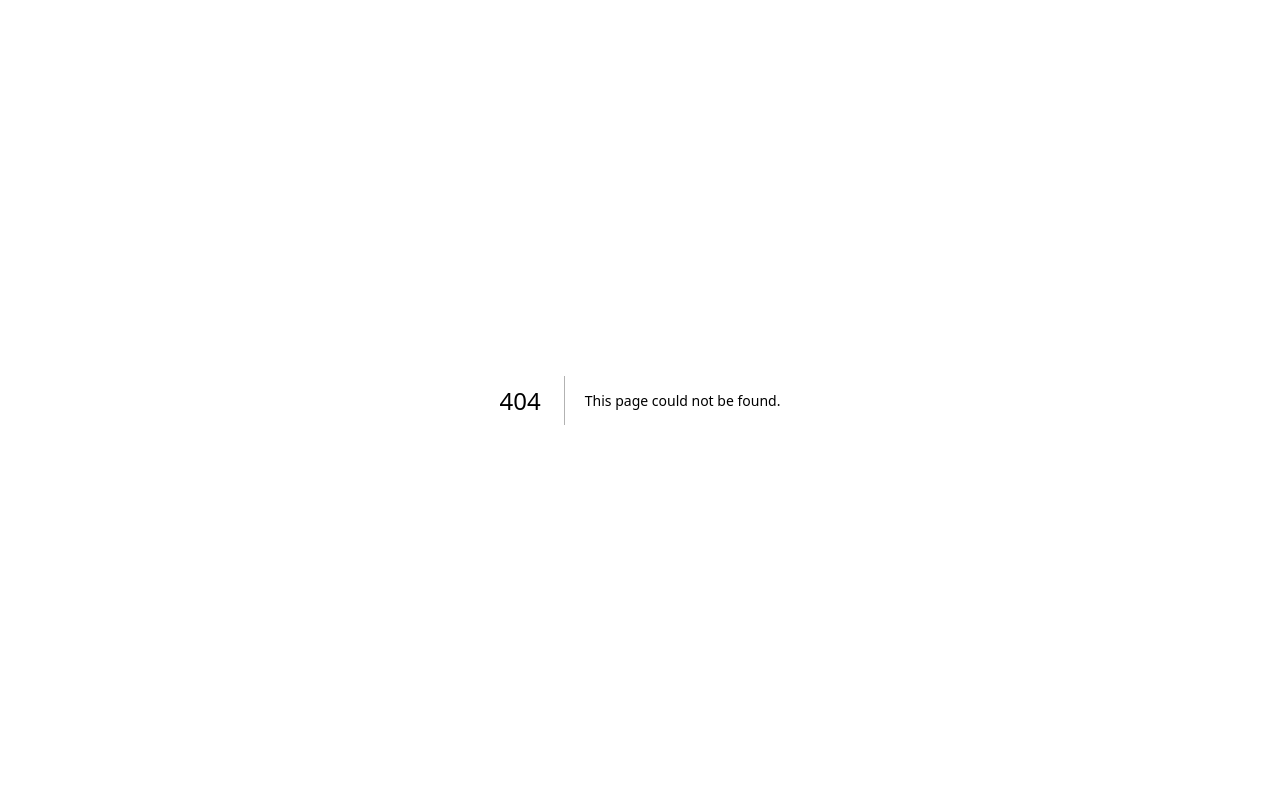
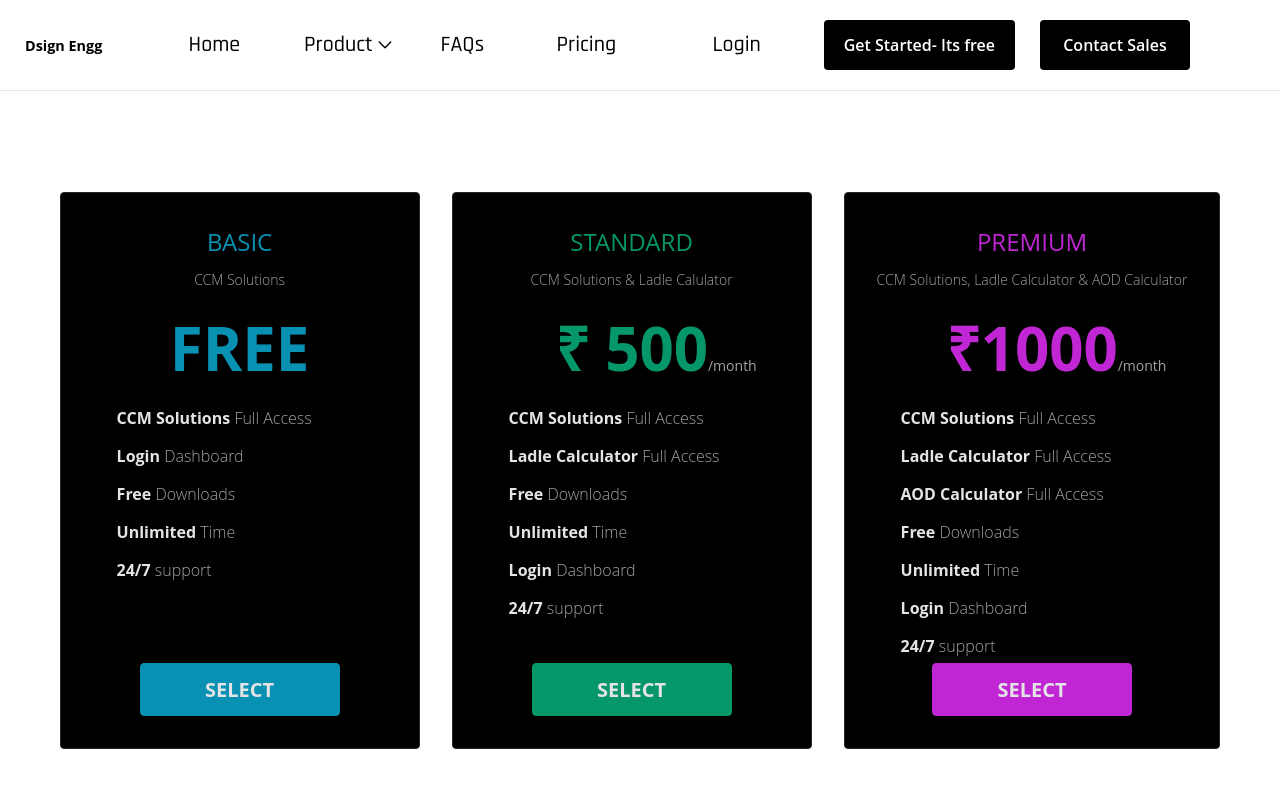
Before and after one commit to Anubhavgupta14/Ladle_Calculator, a Next.js app: page /components/Pricing in a window 1280 px wide. Before the commit this address had no page. Shown: the top 800 px of the page. Built offline with nearby package versions, Linux system fonts and the light colour scheme.

Commit message:
Pricing Page added

```diff
--- /dev/null
+++ b/app/components/Pricing/globals.css
@@ -0,0 +1,155 @@
+* {
+    margin: 0;
+    padding: 0;
+    box-sizing: border-box;
+    list-style: none;
+    font-family: "Open Sans", sans-serif;
+  }
+
+  html{
+    font-size: 60%;
+  }
+
+  .body_pricing {
+    display: grid;
+    place-items: center;
+    min-height: 100vh;
+    background-color: white;
+    margin-block: 70px;
+  }
+
+  .pricing-plans {
+    gap: 32px;
+    display: flex;
+    flex-wrap: wrap;
+    flex-direction: row;
+    justify-content: center;
+    width: 100%;
+    padding: 35px;
+  }
+
+  .pricing-card {
+    --col: #e4e4e7;
+    position: relative;
+    min-width: 360px;
+    padding: 32px;
+    padding-bottom: 57px;
+    border-radius: 4px;
+    border: 1px solid #262626;
+    background-color: black;
+    box-shadow: 0 0 32px transparent;
+    text-align: center;
+  }
+
+  .pricing-card.basic {
+    --col: #0891b2;
+  }
+
+  .pricing-card.standard {
+    --col: #059669;
+  }
+
+  .pricing-card.premium {
+    --col: #c026d3;
+  }
+
+  .pricing-card:hover {
+    border-color: var(--col);
+    box-shadow: 0 0 32px #171717;
+    transform: translateY(-16px) scale(1.02);
+    transition: all 0.5s ease;
+  }
+
+  .pricing-card > *:not(:last-child) {
+    margin-bottom: 18px;
+  }
+
+  .pricing-card .heading h4 {
+    padding-bottom: 12px;
+    color: var(--col);
+    font-size: 24px;
+    font-weight: normal;
+  }
+
+  .pricing-card .heading p {
+    color: #a3a3a3;
+    font-size: 14px;
+    font-weight: lighter;
+  }
+
+  .pricing-card .price {
+    position: relative;
+    color: var(--col);
+    font-size: 60px;
+    font-weight: bold;
+  }
+
+  .pricing-card .price sub {
+    position: absolute;
+    bottom: 14px;
+    color: #a3a3a3;
+    font-size: 14px;
+    font-weight: lighter;
+  }
+
+  .pricing-card .features li {
+    padding-bottom: 16px;
+    color: #a3a3a3;
+    font-size: 16px;
+    font-weight: lighter;
+    text-align: left;
+  }
+
+  .pricing-card .features li i,
+  .pricing-card .features li strong {
+    color: #e4e4e7;
+    font-size: 16px;
+    text-align: left;
+  }
+
+  .pricing-card .features li i,
+  .pricing-card .features li strong :hover {
+    color: black;
+    font-size: 16px;
+    text-align: left;
+  }
+
+  .pricing-card .features li strong {
+    padding-left: 24px;
+  }
+  ok{
+    color: black;
+  }
+
+  .pricing-card .cta-btn {
+    position: absolute;
+    bottom: 32px;
+    left: 50%;
+    transform: translateX(-50%);
+    width: 200px;
+    padding: 12px;
+    border-radius: 4px;
+    border: 1px solid var(--col);
+    background-color: var(--col);
+    color: #e4e4e7;
+    font-size: 20px;
+    font-weight: bold;
+    cursor: pointer;
+  }
+
+  .cta-btn:hover{
+    background-color: rgb(100, 100, 100);
+
+  }
+
+  .pricing-card .cta-btn:active {
+    background-color: transparent;
+    color: var(--col);
+    transition: all 0.3s ease;
+  }
+
+  @media screen and (max-width:600px){
+    .pricing-card{
+        min-width: 290px;
+    }
+  }
--- /dev/null
+++ b/app/components/Pricing/page.js
@@ -0,0 +1,130 @@
+"use client";
+import React,{useState} from "react";
+import Navbar from "../navbar/page";
+import Footer from "../Footer/page";
+import "./globals.css";
+
+const page = () => {
+  return (
+    <div>
+      <Navbar />
+      <div className="body_pricing">
+        <section className="pricing-plans">
+          <div className="pricing-card basic">
+            <div className="heading">
+              <h4>BASIC</h4>
+              <p>CCM Solutions</p>
+            </div>
+            <p className="price">
+              FREE
+            </p>
+            <ul className="features">
+              <li>
+                <i className="fa-solid fa-check"></i>
+                <strong >CCM Solutions</strong> Full Access
+              </li>
+              <li>
+                <i className="fa-solid fa-check"></i>
+                <strong >Login</strong> Dashboard
+              </li>
+              <li>
+                <i className="fa-solid fa-check"></i>
+                <strong >Free</strong> Downloads
+              </li>
+              <li>
+                <i className="fa-solid fa-check"></i>
+                <strong >Unlimited</strong> Time
+              </li>
+              <li>
+                <i className="fa-solid fa-check"></i>
+                <strong >24/7</strong> support
+              </li>
+            </ul>
+            <button className="cta-btn">SELECT</button>
+          </div>
+          <div className="pricing-card standard">
+            <div className="heading">
+              <h4>STANDARD</h4>
+              <p>CCM Solutions & Ladle Calulator</p>
+            </div>
+            <p className="price">
+            &#8377; 500
+              <sub>/month</sub>
+            </p>
+            <ul className="features">
+              <li>
+                <i className="fa-solid fa-check"></i>
+                <strong >CCM Solutions</strong> Full Access
+              </li>
+              <li>
+                <i className="fa-solid fa-check"></i>
+                <strong >Ladle Calculator</strong> Full Access
+              </li>
+              <li>
+                <i className="fa-solid fa-check"></i>
+                <strong >Free </strong>Downloads
+              </li>
+              <li>
+                <i className="fa-solid fa-check"></i>
+                <strong >Unlimited</strong> Time
+              </li>
+              <li>
+                <i className="fa-solid fa-check"></i>
+                <strong >Login</strong> Dashboard
+              </li>
+              <li>
+                <i className="fa-solid fa-check"></i>
+                <strong >24/7</strong> support
+              </li>
+            </ul>
+            <button className="cta-btn">SELECT</button>
+          </div>
+          <div className="pricing-card premium">
+            <div className="heading">
+              <h4>PREMIUM</h4>
+              <p>CCM Solutions, Ladle Calculator & AOD Calculator</p>
+            </div>
+            <p className="price">
+            &#8377;1000
+              <sub>/month</sub>
+            </p>
+            <ul className="features">
+            <li>
+                <i className="fa-solid fa-check"></i>
+                <strong >CCM Solutions</strong> Full Access
+              </li>
+              <li>
+                <i className="fa-solid fa-check"></i>
+                <strong >Ladle Calculator</strong> Full Access
+              </li>
+              <li>
+                <i className="fa-solid fa-check"></i>
+                <strong >AOD Calculator</strong> Full Access
+              </li>
+              <li>
+                <i className="fa-solid fa-check"></i>
+                <strong >Free </strong>Downloads
+              </li>
+              <li>
+                <i className="fa-solid fa-check"></i>
+                <strong >Unlimited</strong> Time
+              </li>
+              <li>
+                <i className="fa-solid fa-check"></i>
+                <strong >Login</strong> Dashboard
+              </li>
+              <li>
+                <i className="fa-solid fa-check"></i>
+                <strong >24/7</strong> support
+              </li>
+            </ul>
+            <button className="cta-btn">SELECT</button>
+          </div>
+        </section>
+      </div>
+      <Footer />
+    </div>
+  );
+};
+
+export default page;
--- a/app/components/navbar/page.js
+++ b/app/components/navbar/page.js
@@ -94,7 +94,7 @@ const Navbar = ({ moveIndex }) => {
               <div className="nav nav2">FAQs</div>
             </Link>
 
-            <Link href={"#"}>
+            <Link href={"/components/Pricing"}>
               <div className="nav nav3">Pricing</div>
             </Link>
           </div>
@@ -114,7 +114,7 @@ const Navbar = ({ moveIndex }) => {
               <div className="nav nav2">FAQs</div>
             </Link>
 
-            <Link href={"#"}>
+            <Link href={"/components/Pricing"}>
               <div className="nav nav3">Pricing</div>
             </Link>
 
```
